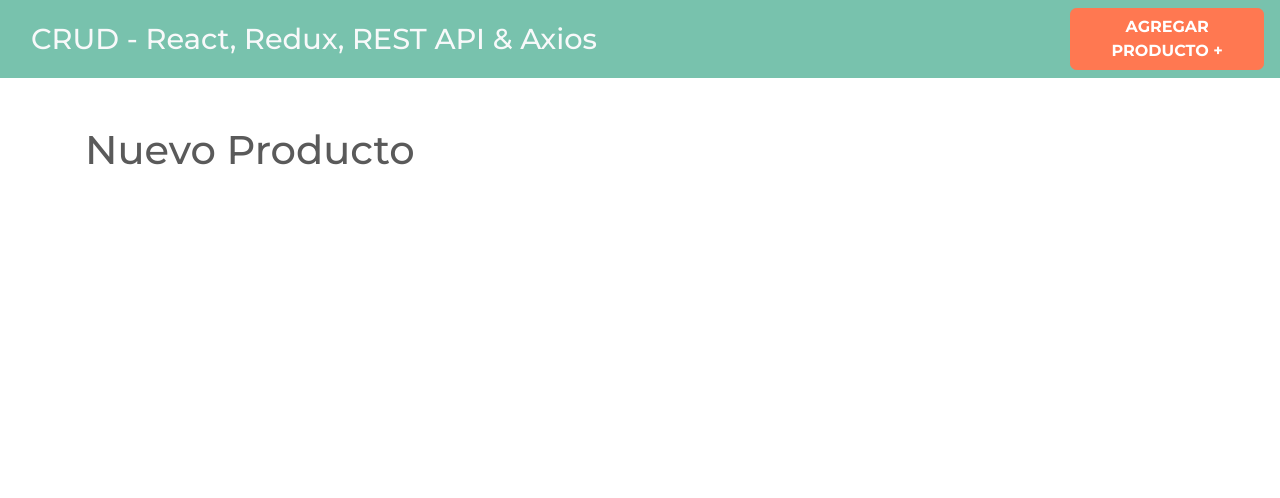
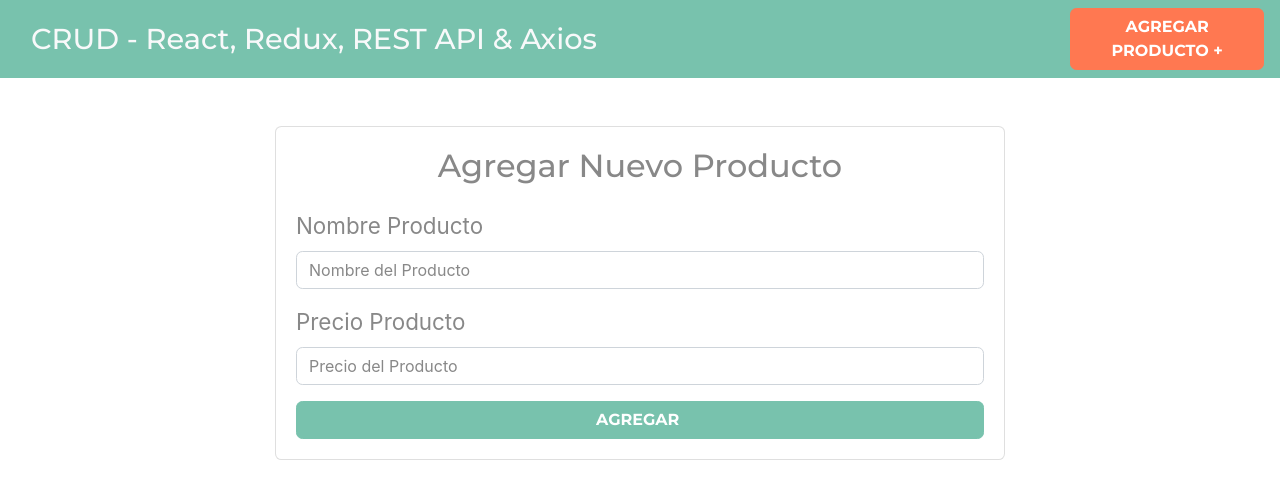
Before and after one commit to alberto120495/crud-redux-vite, a React (Vite) app: page /productos/nuevo in a window 1280 px wide. Shown: the top 498 px of the page. Built offline with nearby package versions, Linux system fonts and the light colour scheme.

Commit message:
Formulario nurvo producto

```diff
--- a/src/pages/NuevoProducto.jsx
+++ b/src/pages/NuevoProducto.jsx
@@ -1,8 +1,40 @@
-
 function NuevoProducto() {
   return (
-    <div>
-      <h1>Nuevo Producto</h1>
+    <div className="row justify-content-center">
+      <div className="col-md-8">
+        <div className="card">
+          <div className="card-body">
+            <h2 className="text-center mb-4 ">Agregar Nuevo Producto</h2>
+            <form>
+              <div className="form-group">
+                <label htmlFor="producto">Nombre Producto</label>
+                <input
+                  type="text"
+                  className="form-control"
+                  placeholder="Nombre del Producto"
+                  name="producto"
+                  id="producto"
+                />
+              </div>
+              <div className="form-group">
+                <label htmlFor="precio">Precio Producto</label>
+                <input
+                  type="number"
+                  className="form-control"
+                  placeholder="Precio del Producto"
+                  name="precio"
+                  id="precio"
+                />
+              </div>
+              <input
+                type="submit"
+                value="Agregar "
+                className="btn btn-primary text-uppercase d-block w-100"
+              />
+            </form>
+          </div>
+        </div>
+      </div>
     </div>
   );
 }
```
